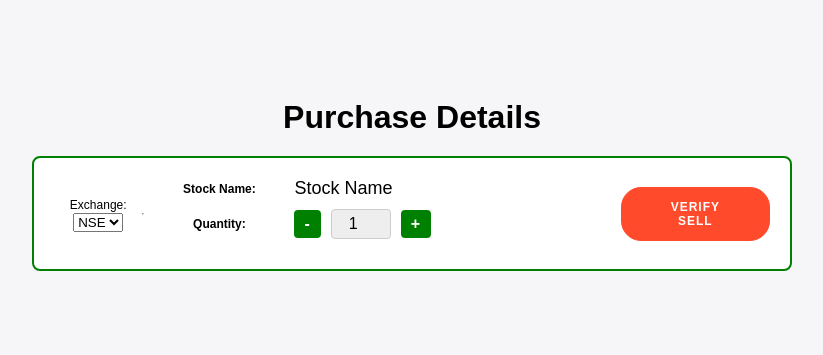
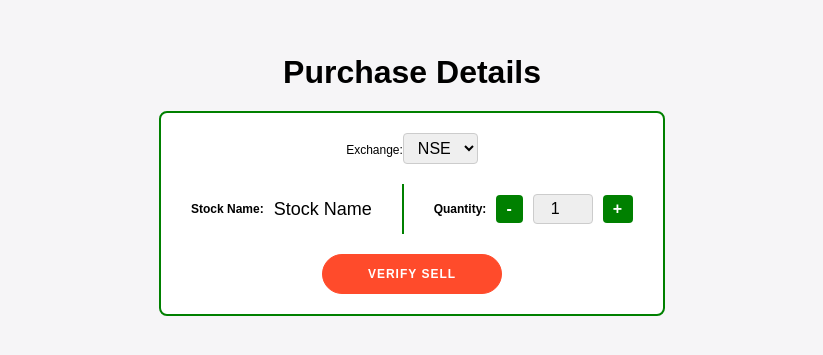
Before and after one commit to Praneethpshetty24/Breeze-Trading_webapp, a React (Create React App) app: page /pay1 in a window 1280 px wide. Shown: the part 195-550 px from the top of the page, without its empty margins (228-1051 px from the left). Built offline with nearby package versions, Linux system fonts and the light colour scheme.

Commit message:
Updated structure

```diff
--- a/src/Component/Invest/Invest1/Pay/Pay1.jsx
+++ b/src/Component/Invest/Invest1/Pay/Pay1.jsx
@@ -53,6 +53,9 @@ function Pay1() {
       setVerified(true);
     } else {
       alert('Invalid or expired verification code');
+      setVerificationCode(null);
+      setUserInput('');
+      setTimer(30);
     }
   };
 
@@ -73,18 +76,18 @@ function Pay1() {
     <div className="pay1-container">
       <h1>Purchase Details</h1>
       <div className="details-box">
-        <div className="exchange-selector-top">
+        <div className="exchange-selector">
           <span>Exchange:</span>
           <select id="exchange" value={exchange} onChange={handleExchangeChange}>
             <option value="NSE">NSE</option>
             <option value="BSE">BSE</option>
           </select>
         </div>
-        <hr className="green-line" />
         <div className="details-container">
           <div className="detail-item">
             <span>Stock Name:</span> {stockName}
           </div>
+          <div className="vertical-line"></div>
           <div className="detail-item">
             <span>Quantity:</span>
             <div className="quantity-selector">
@@ -94,9 +97,11 @@ function Pay1() {
             </div>
           </div>
         </div>
+        <div className="action-section">
           <div className="action-buttons">
             {verificationCode && !verified && (
               <div className="verification-section">
+                <hr className="horizontal-line" />
                 <p>Enter the verification code sent to you:</p>
                 <input type="text" value={userInput} onChange={handleInputChange} />
                 <button onClick={verifyCode}>Verify</button>
@@ -109,6 +114,7 @@ function Pay1() {
             {verified && (
               <button className="buy-button" onClick={handleBuy}>Buy</button>
             )}
+          </div>
         </div>
       </div>
 
@@ -127,7 +133,7 @@ function Pay1() {
                 <span>Exchange:</span> {exchange}
               </div>
               <button className="close-button" onClick={handleCloseConfirmation}>
-                Close &#x274C; {/* Close emoji */}
+                x
               </button>
               <button className="pay-now-button" onClick={handlePayNow}>Pay Now</button>
             </div>
--- a/src/Component/Invest/Invest1/Pay/pay1.css
+++ b/src/Component/Invest/Invest1/Pay/pay1.css
@@ -12,27 +12,27 @@
   padding: 20px;
   margin-top: 20px;
   display: flex;
+  flex-direction: column;
   justify-content: space-between;
   align-items: center;
 }
 
 .details-container {
   display: flex;
-    flex-direction: row;
   align-items: center;
-    flex-wrap: wrap;
+  justify-content: center;
+  width: 100%;
 }
 
 .detail-item {
-    margin-bottom: 10px;
+  margin: 10px;
   font-size: 18px;
   display: flex;
   align-items: center;
-    margin-right: 20px;
 }
 
 .detail-item span {
-    width: 150px; /* Adjust width of labels as needed */
+  margin-right: 10px;
   font-weight: bold;
 }
 
@@ -62,7 +62,7 @@
 }
 
 .exchange-selector {
-    margin-top: 10px;
+  margin-bottom: 20px;
 }
 
 .exchange-selector select {
@@ -72,8 +72,27 @@
   border-radius: 4px;
 }
 
+.action-section {
+  display: flex;
+  align-items: center;
+  margin-top: 20px;
+}
+
+.vertical-line {
+  border-left: 2px solid green;
+  height: 50px; /* Adjust the height as needed */
+  margin: 0 20px;
+}
+
+.horizontal-line {
+  border-top: 2px solid green;
+  width: 100%;
+  margin: 20px 0;
+}
+
 .action-buttons {
   display: flex;
+  flex-direction: column;
   align-items: center;
 }
 
@@ -85,7 +104,7 @@
   border: none;
   border-radius: 4px;
   cursor: pointer;
-    margin-left: 10px;
+  margin: 10px 0;
 }
 
 .buy-button {
@@ -99,8 +118,10 @@
 }
 
 .close-button {
-    background-color: red;
+  background-color: rgb(0, 255, 60);
   color: white;
+  border-radius: 20px;
+  margin-bottom: 20px;
 }
 
 .confirmation-overlay {
@@ -123,8 +144,7 @@
   text-align: center;
   border-radius: 8px;
   width: 500px;
-    height: 500px;
-    overflow-y: auto;
+  height: auto; /* Ensure height is auto to avoid overflow */
   position: relative;
   z-index: 1000;
 }
```
Lines whose indentation alone changed are shown as unchanged.
